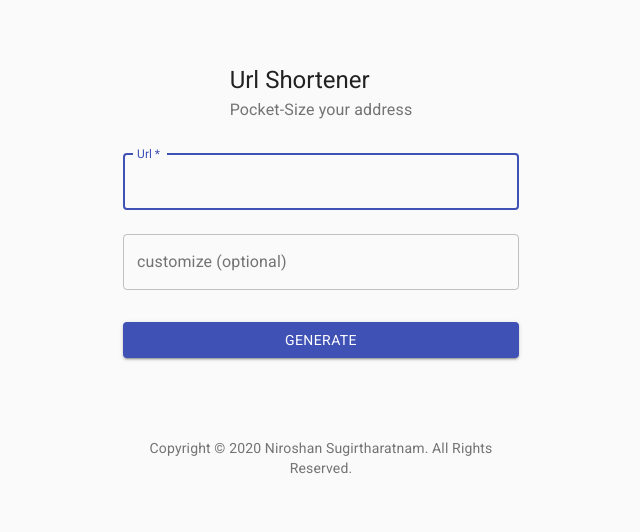
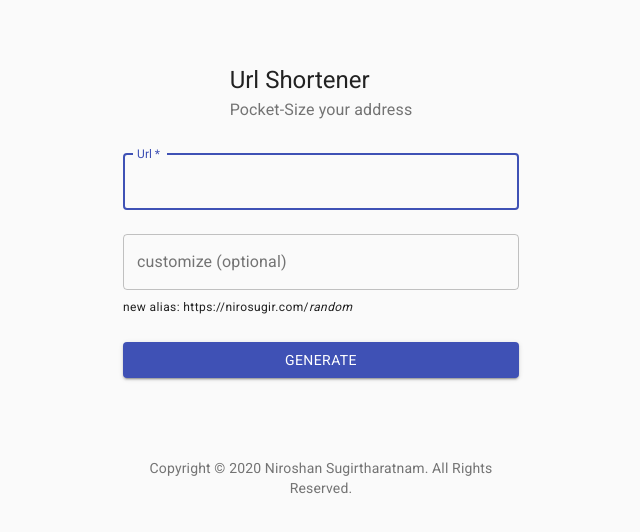
Before and after one commit to NiroSugir/url-shortener, a React (Create React App) app in the folder client/: page / in a window 1280 px wide. Shown: the top 532 px of the page, without its empty margins (319-959 px from the left). Built offline with nearby package versions, Linux system fonts and the light colour scheme.

Commit message:
display the shortened url if the custom path is provided

```diff
--- a/client/src/components/SlugCreator.jsx
+++ b/client/src/components/SlugCreator.jsx
@@ -1,20 +1,27 @@
 import React from "react";
 import { useForm } from "react-hook-form";
 import { useStyles } from "../theme";
-import { TextField, Button } from "@material-ui/core";
+import { TextField, Button, Typography } from "@material-ui/core";
 
 const SlugCreator = ({ onSubmit }) => {
   const classes = useStyles();
-  const { register, handleSubmit, errors } = useForm();
+  const { register, handleSubmit, errors, watch } = useForm();
 
   // TODO: show appropriate error message on screen when there are any
   if (Object.keys(errors).length) {
     console.log("errors", errors);
   }
-  console.log("hi");
+
+  // get the value of slug as it changes (if it ever does). an empty slug means,
+  // the server will have to generate one.
+  const slug = watch("slug", "");
 
   return (
     <form className={classes.form} onSubmit={handleSubmit(onSubmit)} noValidate>
+      <Typography variant="overline" color="error">
+        {errors.url && errors.url.message}
+      </Typography>
+
       <TextField
         variant="outlined"
         margin="normal"
@@ -28,7 +35,11 @@ const SlugCreator = ({ onSubmit }) => {
         autoCorrect="off"
         autoCapitalize="off"
         spellCheck={false}
-        ref={register({ required: true, minLength: 11, maxLength: 1024 })}
+        inputRef={register({
+          required: "An address is required!",
+          minLength: 11,
+          maxLength: 1024,
+        })}
       />
 
       <TextField
@@ -42,12 +53,17 @@ const SlugCreator = ({ onSubmit }) => {
         autoCorrect="off"
         autoCapitalize="off"
         spellCheck={false}
-        ref={register({
+        inputRef={register({
           minLength: 1,
           maxLength: 21,
           pattern: /[a-zA-Z0-9_-]/i,
         })}
       />
+
+      <Typography variant="caption" display="block">
+        new alias: https://nirosugir.com/
+        {slug === "" ? <em>random</em> : <u>{slug}</u>}
+      </Typography>
 
       <Button
         type="submit"
```
